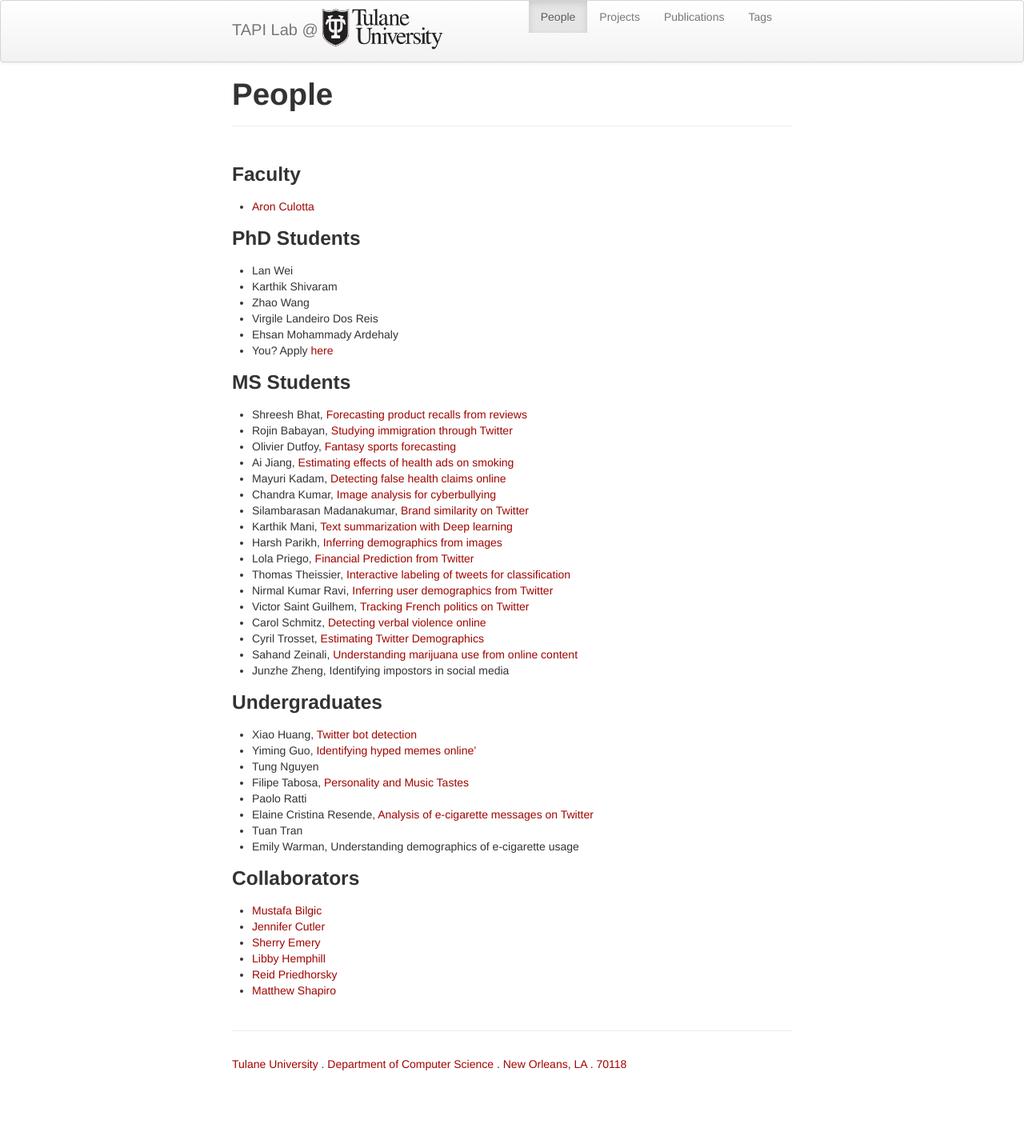
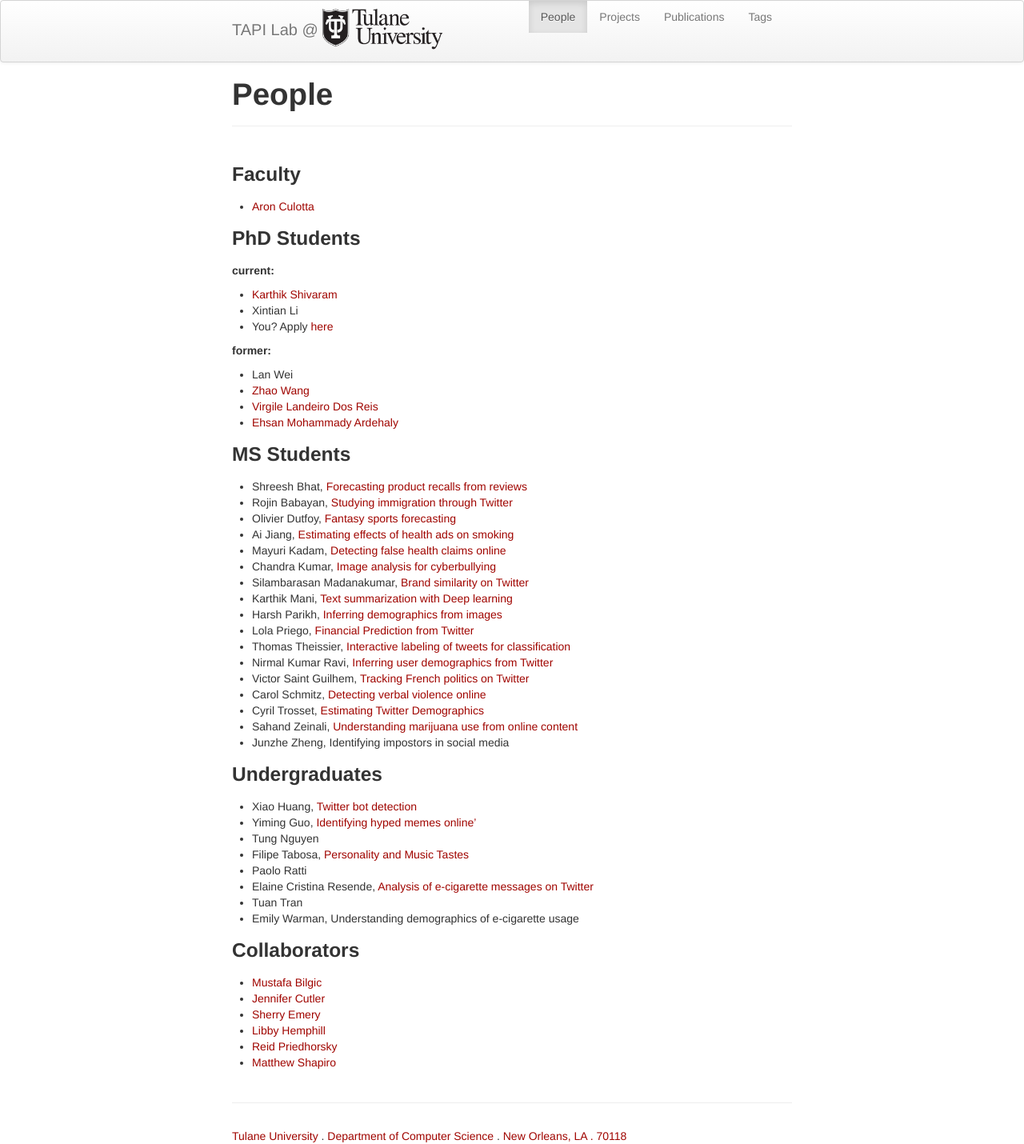
Before and after one commit to tapilab/tapilab.github.io, a Jekyll site: the page built from people.md, in a window 1280 px wide. Shown: the whole page at 80% size. Built offline with Jekyll 4.4.1, drawn with Linux system fonts in a browser that asks for light colours; before the commit the page ends 1340 px from its top, so only the background shows below that.

Commit message:
students

```diff
--- a/people.md
+++ b/people.md
@@ -10,12 +10,20 @@ group: navigation
 - [Aron Culotta](http://cs.iit.edu/~culotta)
 
 ### PhD Students
+
+**current:**
+
+- [Karthik Shivaram](https://scholar.google.com/citations?user=n0_djZcAAAAJ)
+- Xintian Li
+- You? Apply [here](https://goo.gl/forms/XCJAwpzva0DE7Pol1)
+
+**former:**
+
 - Lan Wei
-- Karthik Shivaram
-- Zhao Wang
-- Virgile Landeiro Dos Reis
-- Ehsan Mohammady Ardehaly
-- You? Apply [here](https://goo.gl/forms/XCJAwpzva0DE7Pol1)
+- [Zhao Wang](https://scholar.google.com/citations?user=yuSNJosAAAAJ)
+- [Virgile Landeiro Dos Reis](https://scholar.google.com/citations?hl=en&user=dcBDDIYAAAAJ)
+- [Ehsan Mohammady Ardehaly](https://scholar.google.com/citations?user=HJFd19oAAAAJ)
+
 
 ### MS Students
 - Shreesh Bhat, <a href="https://github.com/tapilab/is-shreeshbhat}{github.com/tapilab/is-shreeshbhat">Forecasting product recalls from reviews</a>
```
